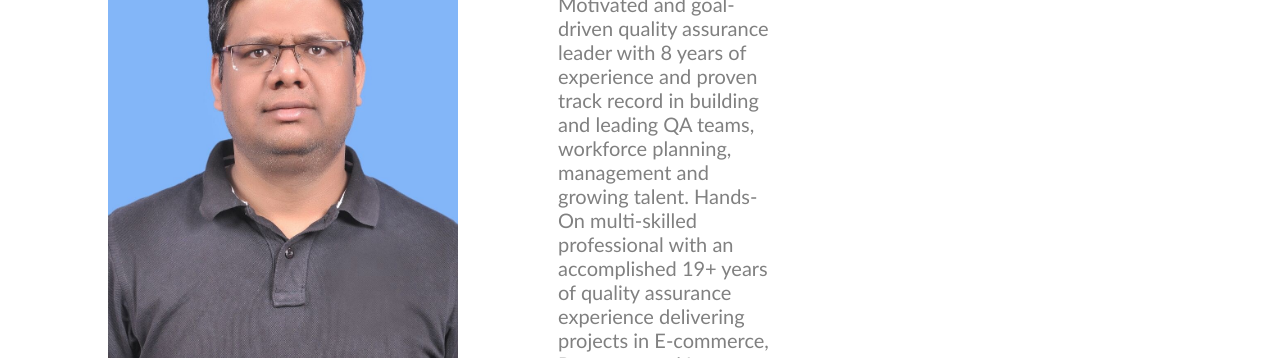
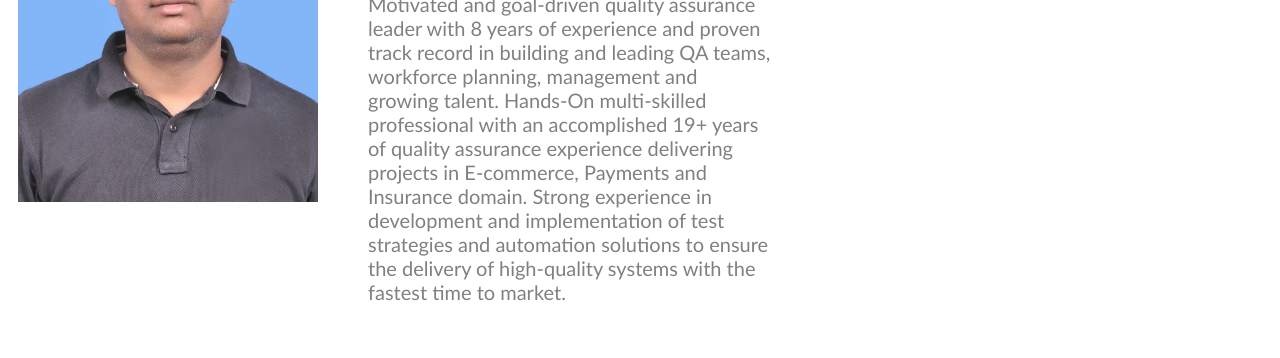
Before and after one commit to naresh-rathor/Naresh-protfolio, a plain HTML site: page index.html in a window 1280 px wide. Shown: the part 248-606 px from the top of the page. Drawn offline with Linux system fonts and the light colour scheme.

Commit message:
Update style.css
Updated Image dimension

```diff
--- a/style.css
+++ b/style.css
@@ -108,12 +108,16 @@ h2 {
 }
 
 .profile_image {
-  width: 350px;
+  /*width: 350px;
   height: fit-content;
-  vertical-align: middle;
+  vertical-align: middle;*/
+  width: 300px; /* Desired width */
+  height: 300px; /* Desired height */
+  object-fit: cover; /* Crops the image to cover the area while maintaining aspect ratio */
+  object-position: center; /* Centers the image within the container */
   margin-top: 10px;
-  margin-left: 100px;
-  margin-right: 100px;
+  margin-left: 10px;
+  margin-right: 50px;
 }
 
 /* Skills */
```
